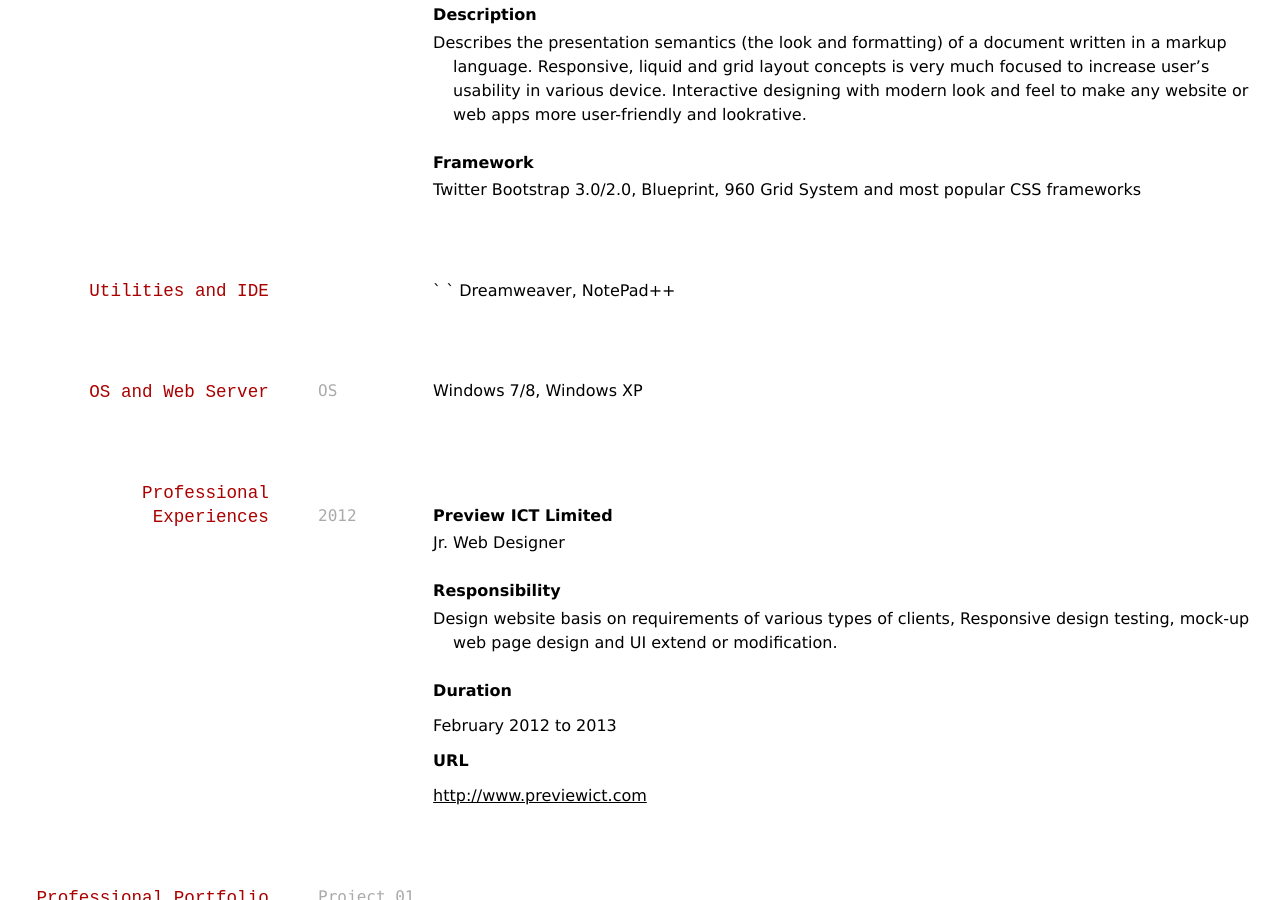
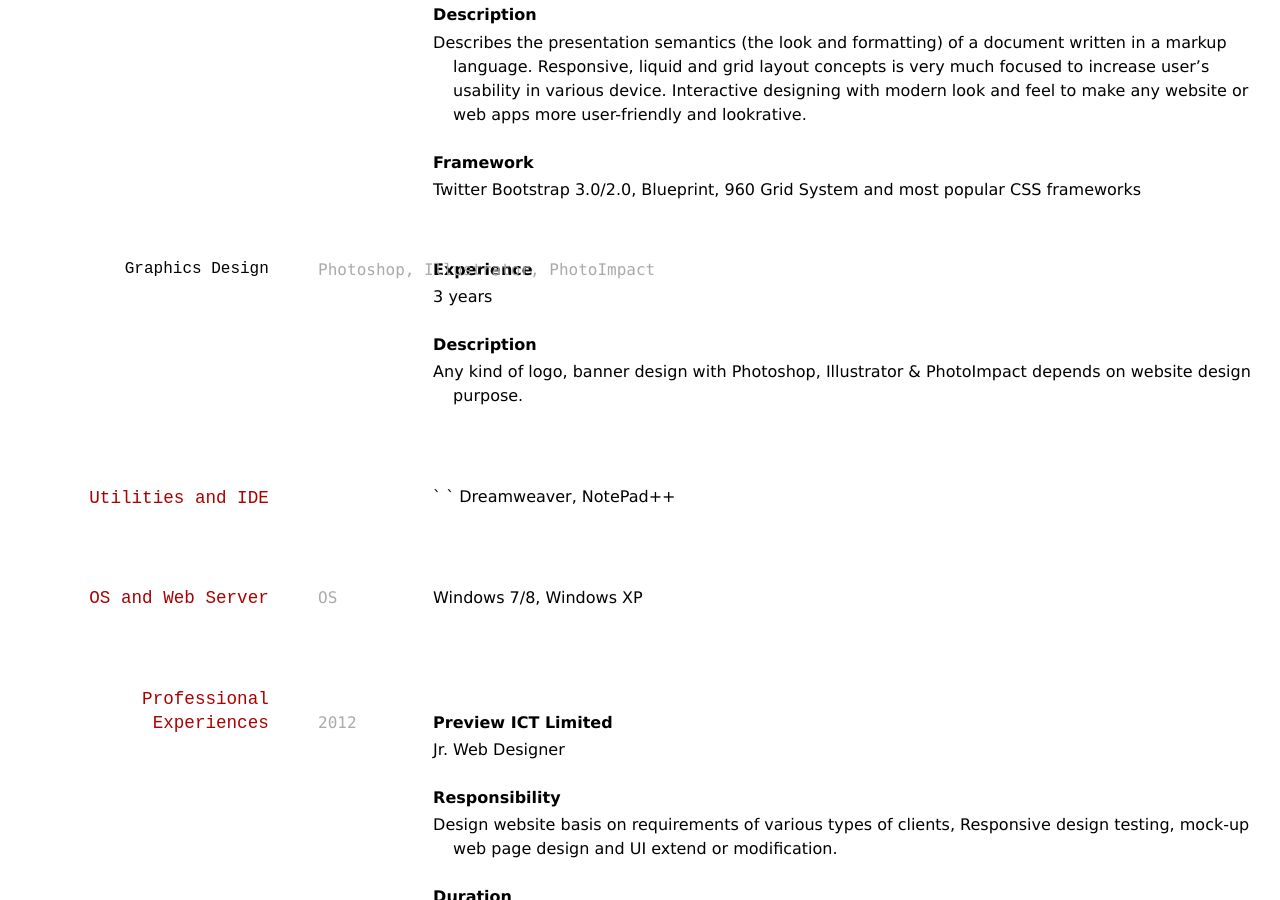
Before and after one commit to mita07/my-resume, a Jekyll site: the page built from index.md, in a window 1280 px wide and 900 px high, scrolled down 1574 px. Built offline with Jekyll 4.4.1, drawn with Linux system fonts in a browser that asks for light colours.

Commit message:
Update index.md

```diff
--- a/index.md
+++ b/index.md
@@ -76,6 +76,17 @@ __Description__
 
 __Framework__
 - Twitter Bootstrap 3.0/2.0, Blueprint, 960 Grid System and most popular CSS frameworks
+
+
+
+### Graphics Design
+
+`Photoshop, Illustrator, PhotoImpact`
+__Experience__
+- 3 years
+
+__Description__
+- Any kind of logo, banner design with Photoshop, Illustrator & PhotoImpact depends on website design purpose.
 
 
 ## Utilities and IDE
```
